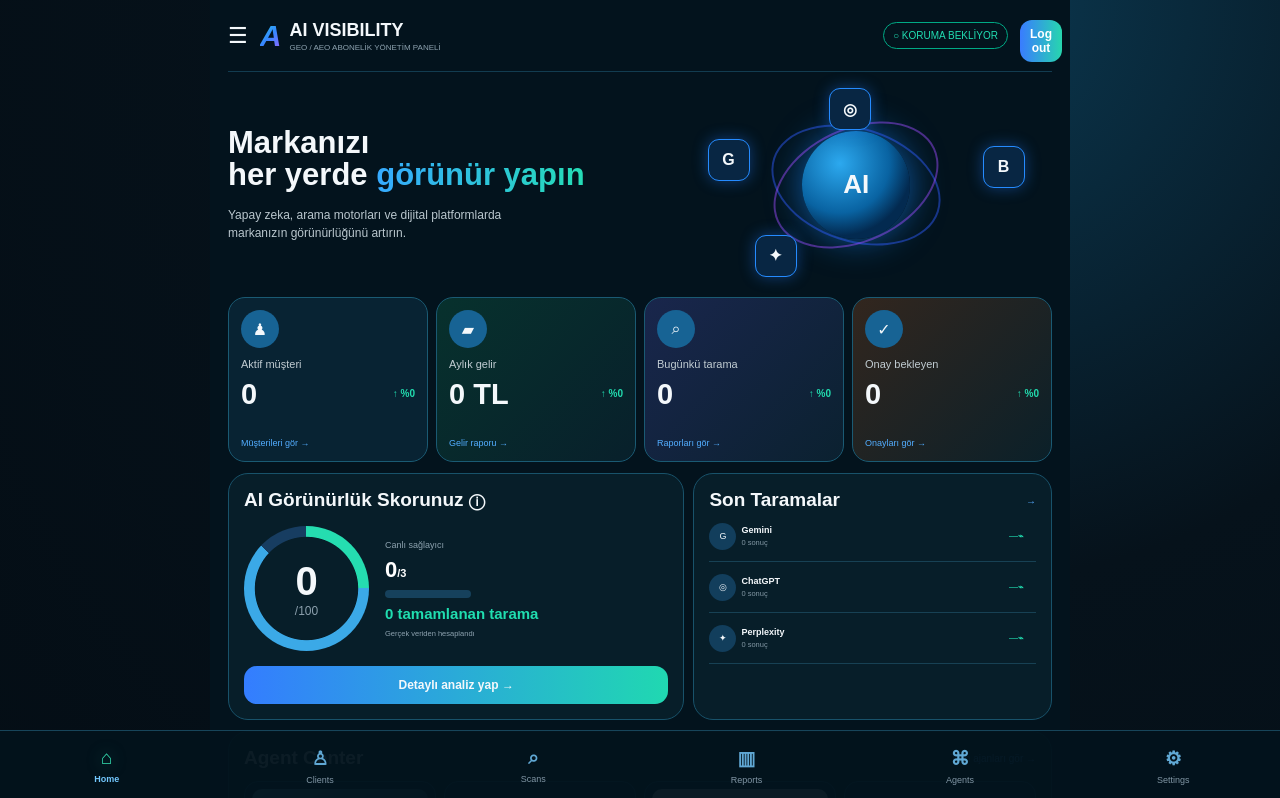
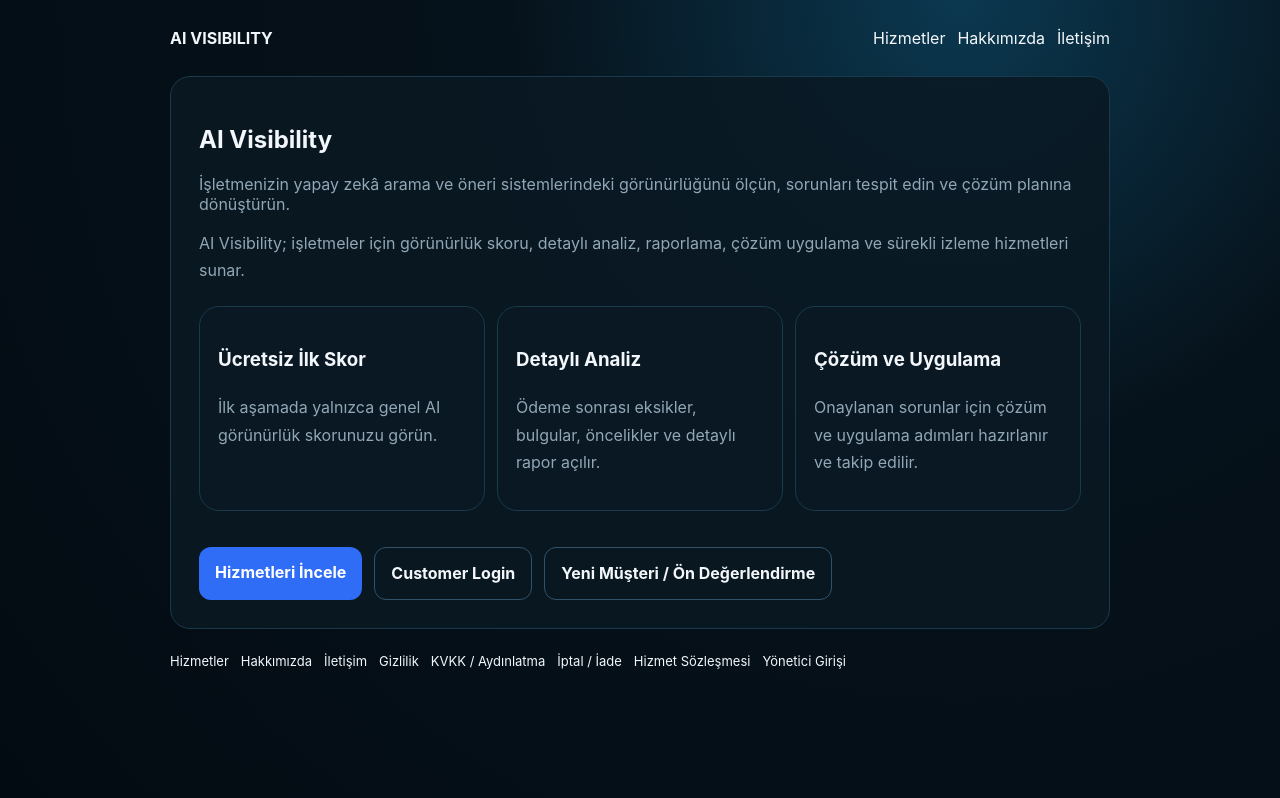
Before and after one commit to mehmetozan-5858/ai-visibility, a Next.js app: page / in a window 1280 px wide. Shown: the top 798 px of the page. Built offline with nearby package versions, Linux system fonts and the light colour scheme; no server answers.

Commit message:
Make main domain a public business website

```diff
--- a/app/page.js
+++ b/app/page.js
@@ -1,2 +1,18 @@
-import MobileDashboard from "../components/MobileDashboard";
-export default function Home(){return <MobileDashboard/>;}
+import Link from "next/link";
+import PublicPage from "../components/PublicPage";
+
+export default function Home(){
+  return <PublicPage title="AI Visibility" subtitle="İşletmenizin yapay zekâ arama ve öneri sistemlerindeki görünürlüğünü ölçün, sorunları tespit edin ve çözüm planına dönüştürün.">
+    <p>AI Visibility; işletmeler için görünürlük skoru, detaylı analiz, raporlama, çözüm uygulama ve sürekli izleme hizmetleri sunar.</p>
+    <div style={{display:"grid",gridTemplateColumns:"repeat(auto-fit,minmax(220px,1fr))",gap:12,margin:"22px 0"}}>
+      <article className="panel" style={{padding:18}}><h3>Ücretsiz İlk Skor</h3><p>İlk aşamada yalnızca genel AI görünürlük skorunuzu görün.</p></article>
+      <article className="panel" style={{padding:18}}><h3>Detaylı Analiz</h3><p>Ödeme sonrası eksikler, bulgular, öncelikler ve detaylı rapor açılır.</p></article>
+      <article className="panel" style={{padding:18}}><h3>Çözüm ve Uygulama</h3><p>Onaylanan sorunlar için çözüm ve uygulama adımları hazırlanır ve takip edilir.</p></article>
+    </div>
+    <div style={{display:"flex",gap:12,flexWrap:"wrap",marginTop:18}}>
+      <Link href="/hizmetler" style={{padding:"12px 16px",borderRadius:12,background:"#2f6df6",color:"white",textDecoration:"none",fontWeight:700}}>Hizmetleri İncele</Link>
+      <Link href="/musteri-giris" style={{padding:"12px 16px",borderRadius:12,border:"1px solid #31536a",textDecoration:"none",fontWeight:700}}>Müşteri Girişi</Link>
+      <Link href="/yeni-musteri" style={{padding:"12px 16px",borderRadius:12,border:"1px solid #31536a",textDecoration:"none",fontWeight:700}}>Yeni Müşteri / Ön Değerlendirme</Link>
+    </div>
+  </PublicPage>;
+}
```
